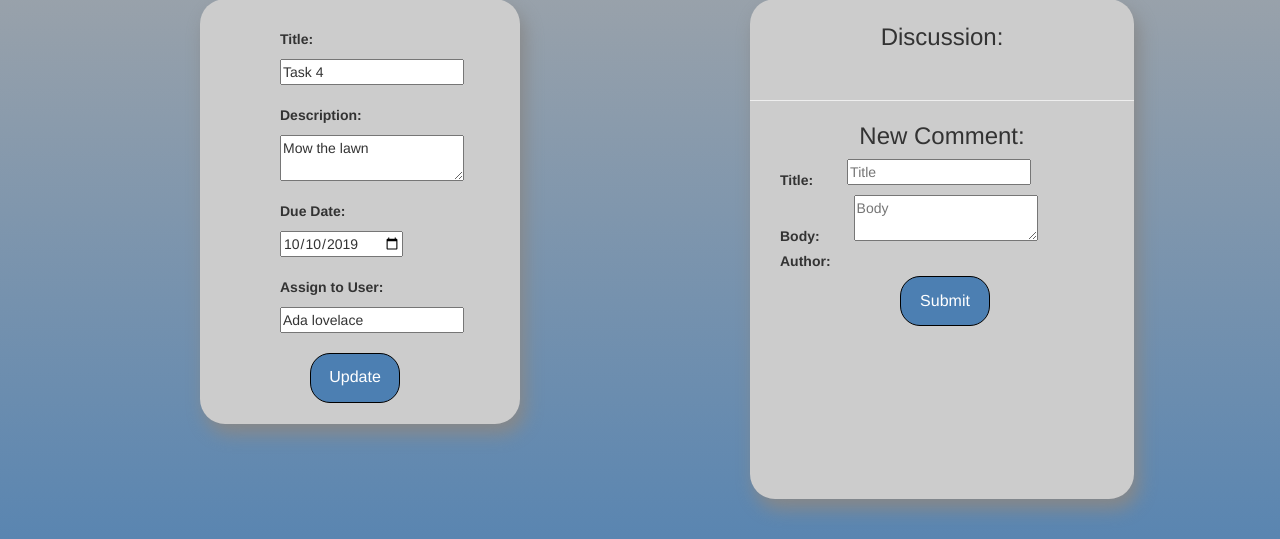
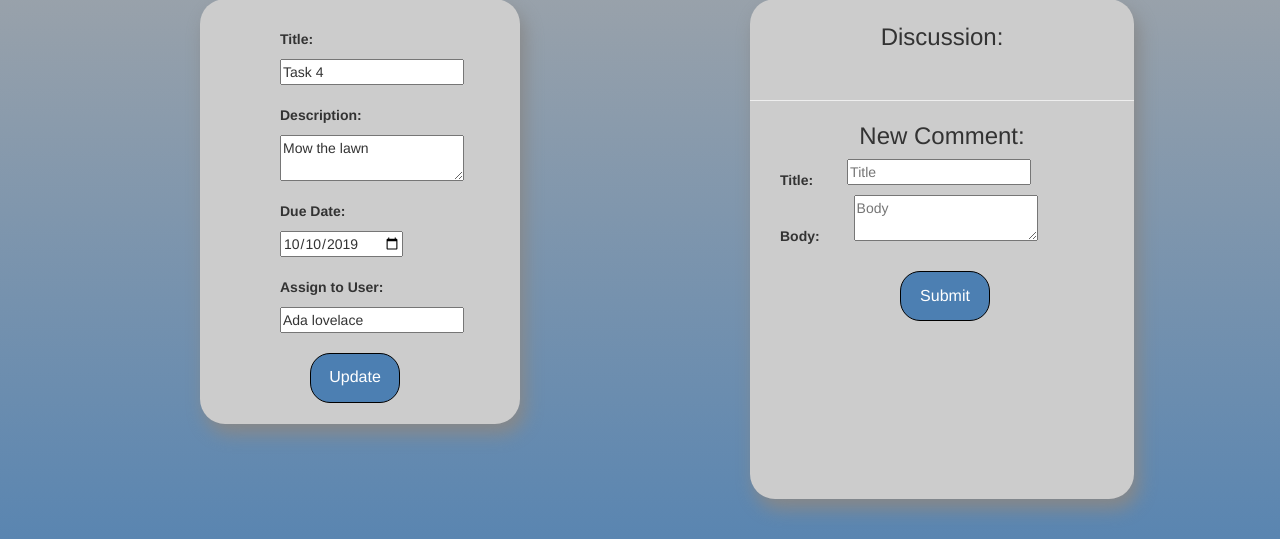
Before and after one commit to Rossmallow/CSC394_CapstoneProject, a Django app: page /tasks/13/ in a window 1280 px wide. Shown: the part 143-682 px from the top of the page. Run offline with Django 3.2, Linux system fonts and the light colour scheme; a user stored in the database is signed in; data comes from the database, SQL or seed files in the repository; parts of the project's set-up code (start-up, migrations or seed data) failed here and were passed over; some libraries are stand-ins or nearby versions.

Commit message:
commit for style discussions

```diff
--- a/csc394/csc394/templates/tasks/taskDetails.html
+++ b/csc394/csc394/templates/tasks/taskDetails.html
@@ -167,7 +167,6 @@
             <label>Body: </label>
             <textarea name="body" placeholder="Body"></textarea>
             </br>
-            <label>Author: </label>
             <input type="hidden" name="user" value={{user.get_username}} /> <br>
             <input type="submit" value="Submit" />
         </form>
```
